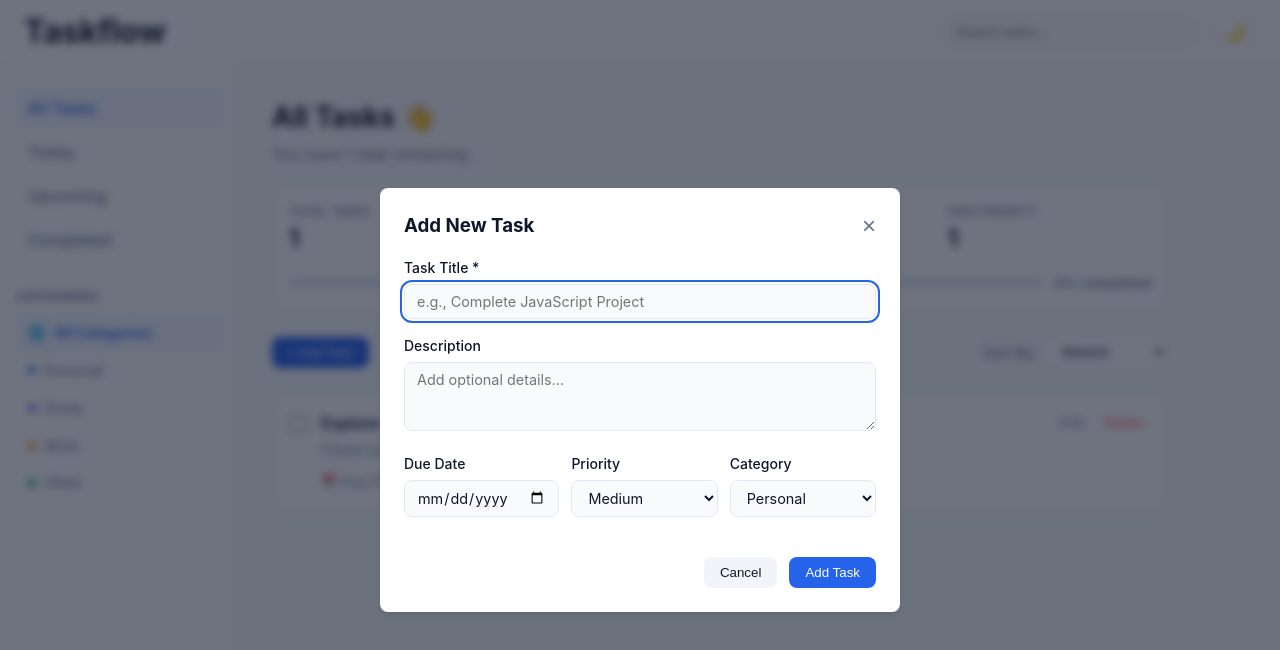
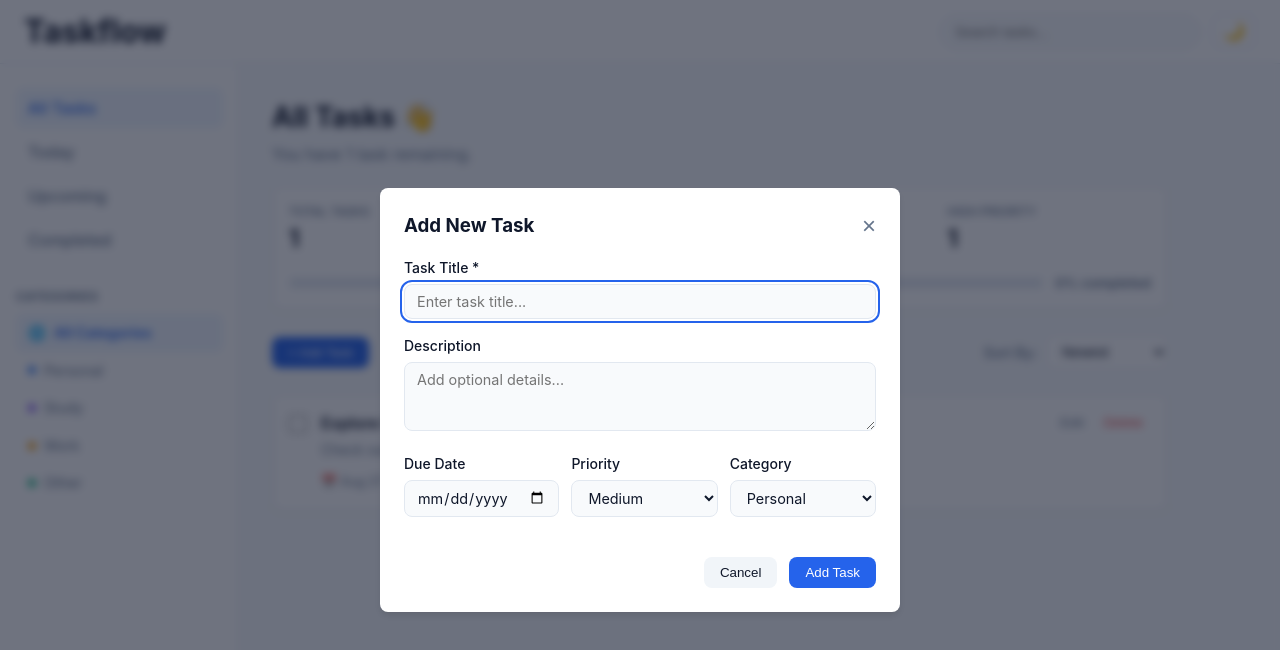
Before and after one commit to Mengchhy/zhouyu-website, a plain HTML site: page index.html in a window 1280 px wide. Both pictures are taken after a click on the button "+ Add Task". Drawn offline with Linux system fonts and the light colour scheme.

Commit message:
changes word in placeholder

```diff
--- a/index.html
+++ b/index.html
@@ -141,7 +141,7 @@
 
         <div class="form-group">
           <label for="task-title-input">Task Title *</label>
-          <input type="text" id="task-title-input" required placeholder="e.g., Complete JavaScript Project">
+          <input type="text" id="task-title-input" required placeholder="Enter task title...">
         </div>
 
         <div class="form-group">
```
